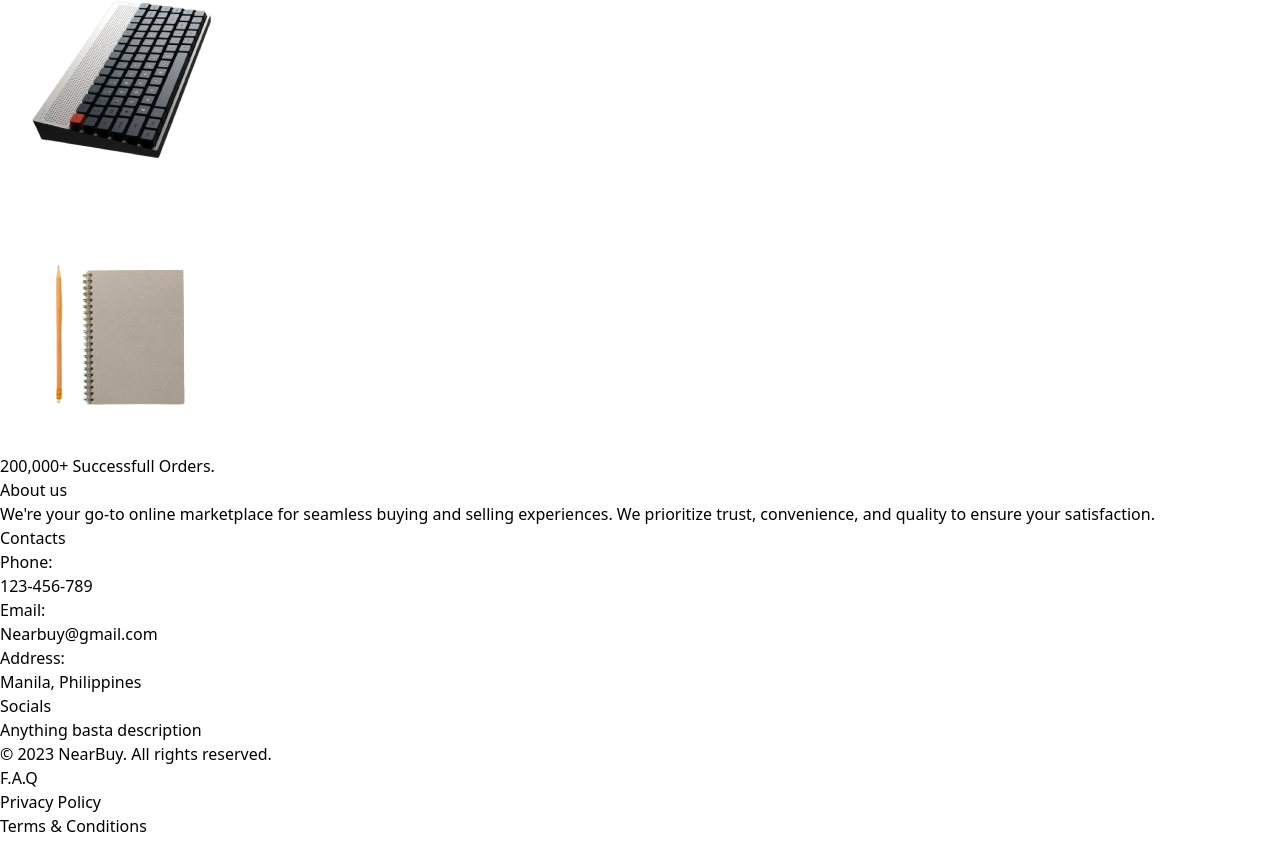
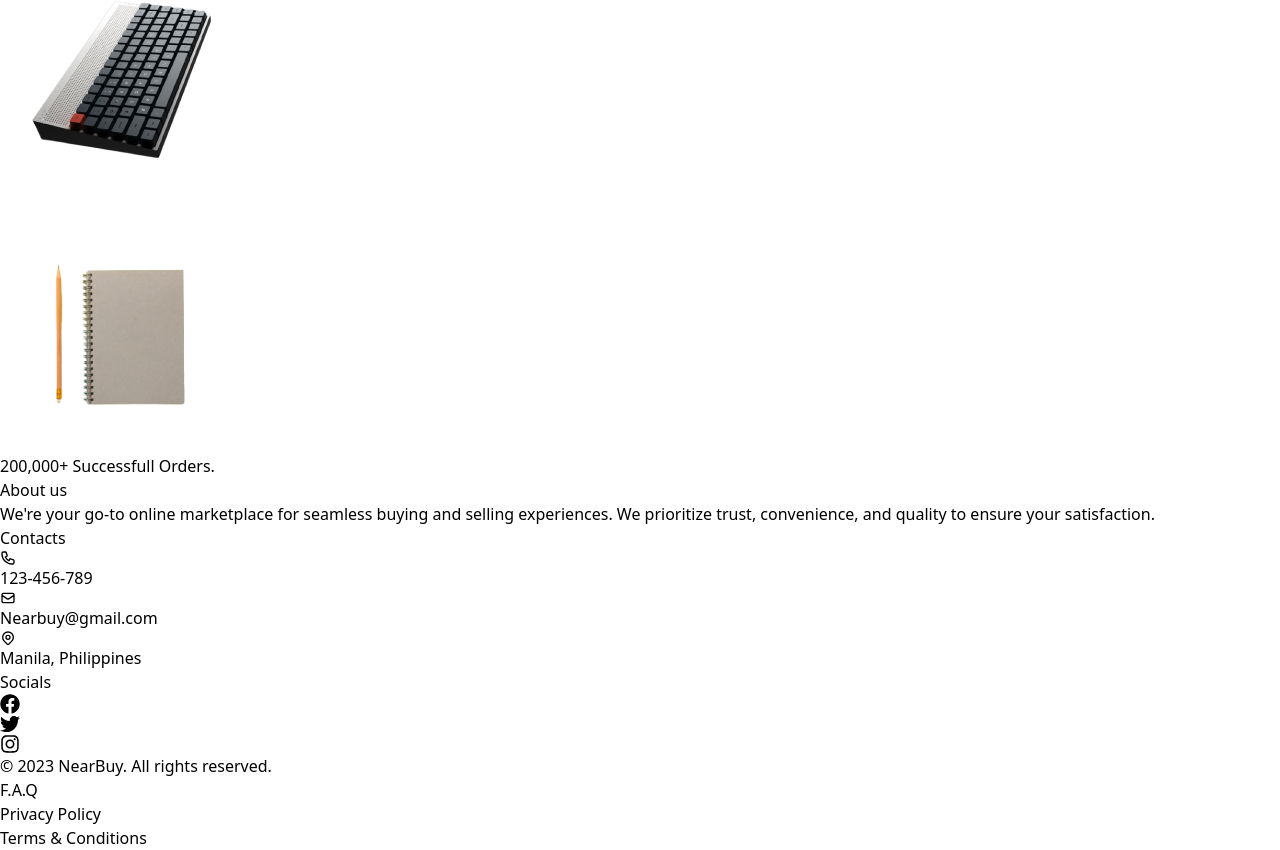
Before and after one commit to Jas-developer/NEARBUY_REACT_LARAVEL, a React (Vite) app in the folder client/: page / in a window 1280 px wide. Shown: the part 2955-3805 px from the top of the page. Built offline with nearby package versions, Linux system fonts and the light colour scheme.

Commit message:
added media icons

```diff
--- a/client/src/pages/components/footer/Footer.jsx
+++ b/client/src/pages/components/footer/Footer.jsx
@@ -1,4 +1,6 @@
 import { Link } from "react-router-dom";
+import { FaFacebook, FaTwitter, FaInstagram } from "react-icons/fa";
+import { HiOutlineMail, HiOutlinePhone, HiOutlineLocationMarker } from "react-icons/hi";
 
 export const Footer = () => {
   return (
@@ -27,7 +29,7 @@ export const Footer = () => {
             Contacts
           </p>
           <div className="flex">
-            <p className="mr-1">Phone:</p>
+            <p className="mr-1"><HiOutlinePhone /></p>
             <a
               href="tel:850-123-5021"
               aria-label="Our phone"
@@ -38,7 +40,7 @@ export const Footer = () => {
             </a>
           </div>
           <div className="flex">
-            <p className="mr-1">Email:</p>
+            <p className="mr-1"><HiOutlineMail /></p>
             <a
               href="mailto:info@lorem.mail"
               aria-label="Our email"
@@ -49,7 +51,7 @@ export const Footer = () => {
             </a>
           </div>
           <div className="flex">
-            <p className="mr-1">Address:</p>
+            <p className="mr-1"><HiOutlineLocationMarker /></p>
             <a
               href="https://www.google.com/maps"
               target="_blank"
@@ -68,26 +70,25 @@ export const Footer = () => {
           </span>
           <div className="flex items-center mt-1 space-x-3">
             <a
-              href="/"
+              href="https://www.google.com/url?sa=t&rct=j&q=&esrc=s&source=web&cd=&cad=rja&uact=8&ved=2ahUKEwjh1u_7kPP_AhWAilYBHa4SBoYQFnoECAYQAQ&url=https%3A%2F%2Fwww.facebook.com%2F&usg=AOvVaw2q27ov2cpCynr72DmuSqEz&opi=89978449"
               className="text-gray-500"
             >
-              <span className="h-5"></span>
+              <FaFacebook size={20} />
             </a>
             <a
-              href="/"
+              href="https://www.google.com/url?sa=t&rct=j&q=&esrc=s&source=web&cd=&cad=rja&uact=8&ved=2ahUKEwiO1fX0kPP_AhWSgFYBHdHoA1MQFnoECAsQAQ&url=https%3A%2F%2Ftwitter.com%2F%3Flang%3Den&usg=AOvVaw1Sd3B-_cNZOLSmhw9z2lOm&opi=89978449"
               className="text-gray-500"
             >
-              <span className="h-6"></span>
+              <FaTwitter size={20} />
             </a>
             <a
-              href="/"
+              href="https://www.google.com/url?sa=t&rct=j&q=&esrc=s&source=web&cd=&cad=rja&uact=8&ved=2ahUKEwiy9ejqkPP_AhW5mVYBHd_nC28QFnoECAYQAQ&url=https%3A%2F%2Fwww.instagram.com%2F&usg=AOvVaw1cBeRoOpMhZ3-x5M1sA3Fm&opi=89978449"
               className="text-gray-500"
             >
-              <span className="h-5"></span>
+              <FaInstagram size={20} />
             </a>
           </div>
           <p className="mt-4 text-sm">
-            Anything basta description
           </p>
         </div>
       </div>
```
